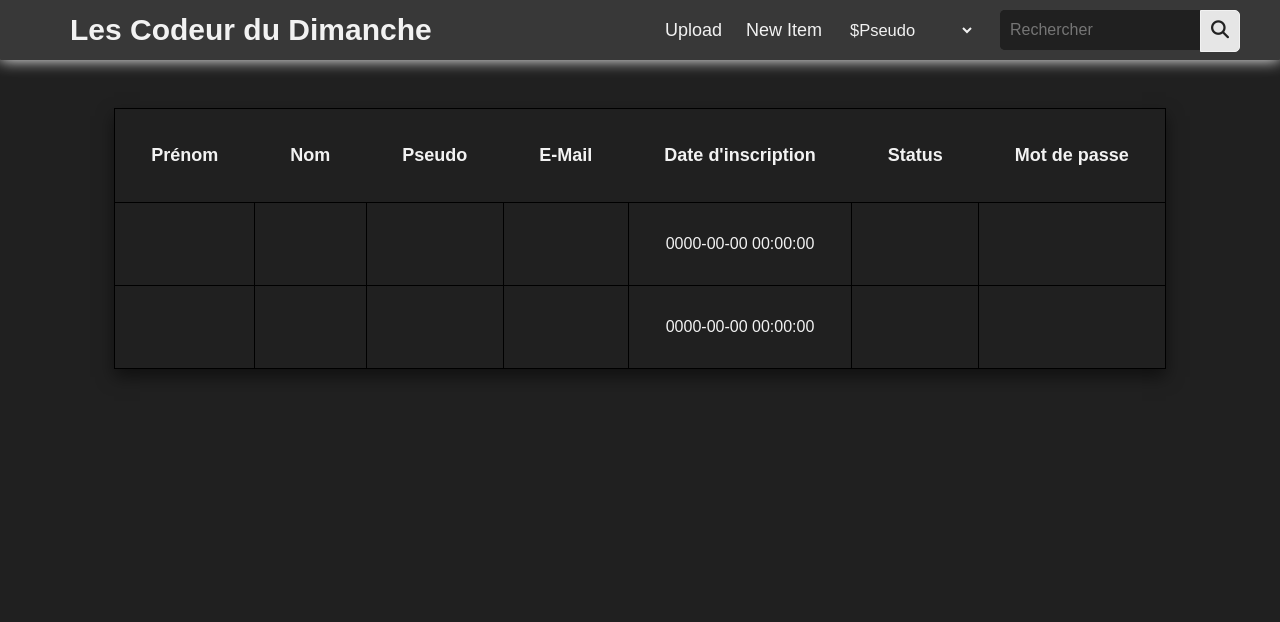
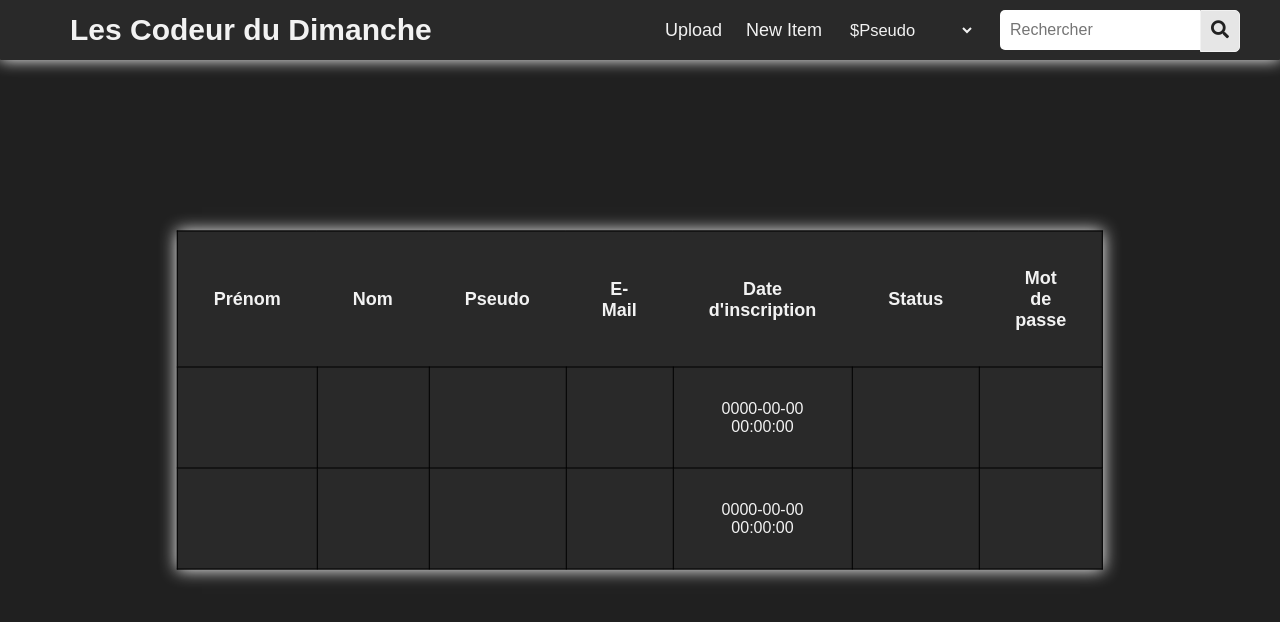
Before and after one commit to titivince/explorateur_fichiers, a PHP site: page /src/explorateur.php in a window 1280 px wide. Shown: the top 622 px of the page. Run offline with PHP 8.4, Linux system fonts and the light colour scheme; a user stored in the database is signed in; data comes from the database, SQL or seed files in the repository; some libraries are stand-ins or nearby versions.

Commit message:
explorateur 70%

```diff
--- a/assets/style.css
+++ b/assets/style.css
@@ -3,13 +3,16 @@
     padding: 0;
     font-family: "montserrat", sans-serif;
     color: #f2f2f2;
+}
+
+body {
     background-color: #202020;
 }
 
 /* DEBUT DU CSS POUR LA NAVBAR */
 
 nav {
-    background: #383838;
+    background: #292929;
     padding: 10px 40px 10px 70px;
     border-radius: 0 0 1px 1px;
     box-shadow: 0 0 1em rgb(255, 255, 255);
@@ -305,9 +308,12 @@ nav ul li.btn span.show:before {
 table {
     border-collapse: collapse;
     border: black solid 1px;
-    margin: 3em auto 0;
-    background-color: rgba(250, 250, 250, 0.836);
-    box-shadow: 0 .5rem 1rem rgba(0, 0, 0, .5);
+    position: absolute;
+    top: 50%;
+    left: 50%;
+    transform: translate(-50%,-50%);
+    background-color: #292929;
+    box-shadow: 0 0 1em rgb(255, 255, 255);
 }
 
 td, th {
--- a/src/explorateur.php
+++ b/src/explorateur.php
@@ -15,9 +15,11 @@ $user = $query->fetchAll();
 <!DOCTYPE html>
 <html lang="FR-fr">
 <head>
-    <meta charset="UTF-8">
-    <meta name="viewport" content="width=device-width, initial-scale=1.0">
+    <meta charset="utf-8">
     <title>Explorateur de fichier</title>
+    <link rel="stylesheet" href="../assets/style.css">
+    <meta name="viewport" content="width=device-width, initial-scale=1">
+    <link rel="stylesheet" href="https://use.fontawesome.com/releases/v5.6.1/css/all.css">
 </head>
 <body>
 
```
